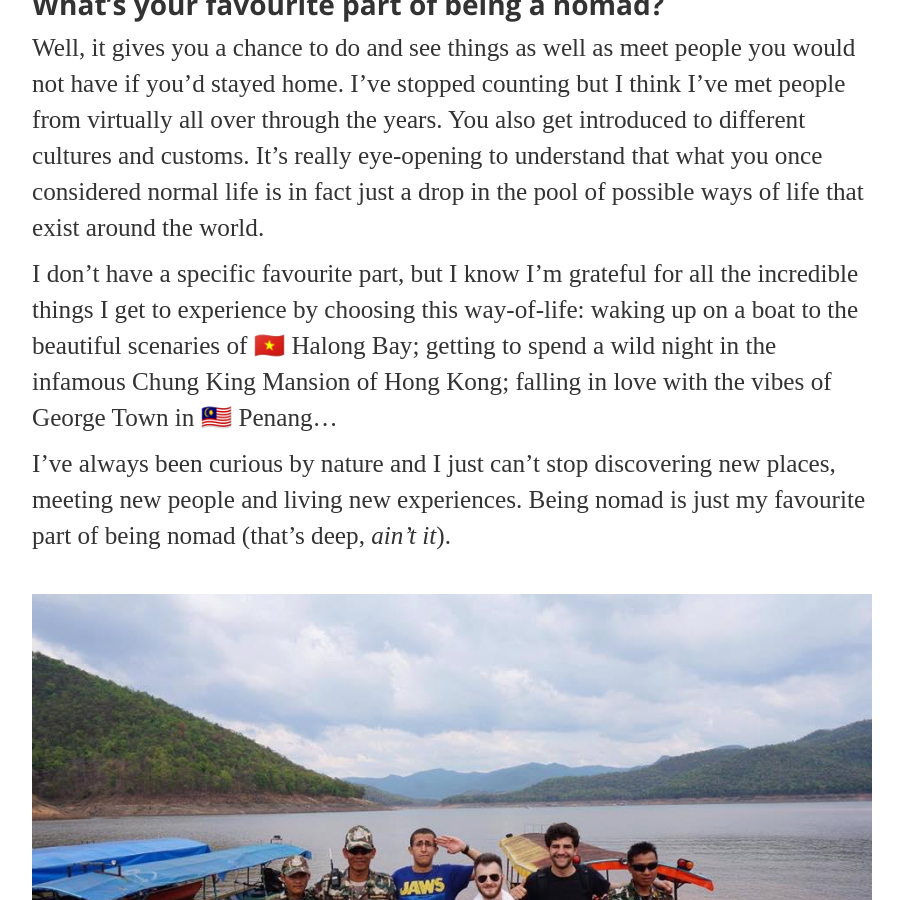
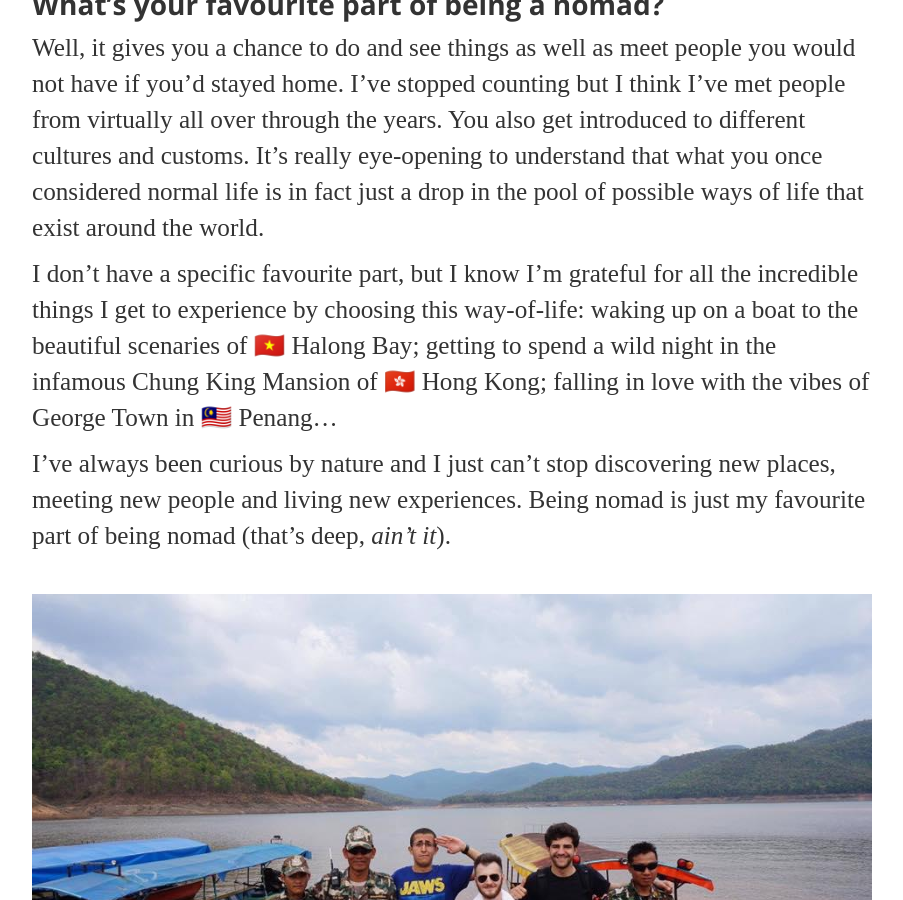
Before and after one commit to RichardLitt/nomad-as-fuck, a Jekyll site: the page built from _posts/2018-02-08-amine-mouafik.md, in a window 1280 px wide and 900 px high, scrolled down 1681 px. Shown: the whole window, without its empty margins (188-1091 px from the left). Built offline with Jekyll 4.4.1, drawn with Linux system fonts in a browser that asks for light colours; nearby versions of some CDN libraries; some web fonts are replaced.

```diff
--- a/_posts/2018-02-08-amine-mouafik.md
+++ b/_posts/2018-02-08-amine-mouafik.md
@@ -26,7 +26,7 @@ I guess all that combined makes me pretty nomadic! 😜
 ### What's your favourite part of being a nomad?
 Well, it gives you a chance to do and see things as well as meet people you would not have if you'd stayed home. I've stopped counting but I think I've met people from virtually all over through the years. You also get introduced to different cultures and customs. It's really eye-opening to understand that what you once considered normal life is in fact just a drop in the pool of possible ways of life that exist around the world.
 
-I don't have a specific favourite part, but I know I'm grateful for all the incredible things I get to experience by choosing this way-of-life: waking up on a boat to the beautiful scenaries of 🇻🇳 Halong Bay; getting to spend a wild night in the infamous Chung King Mansion of Hong Kong; falling in love with the vibes of George Town in 🇲🇾 Penang...
+I don't have a specific favourite part, but I know I'm grateful for all the incredible things I get to experience by choosing this way-of-life: waking up on a boat to the beautiful scenaries of 🇻🇳 Halong Bay; getting to spend a wild night in the infamous Chung King Mansion of 🇭🇰 Hong Kong; falling in love with the vibes of George Town in 🇲🇾 Penang...
 
 I've always been curious by nature and I just can't stop discovering new places, meeting new people and living new experiences. Being nomad is just my favourite part of being nomad (that's deep, *ain't it*).
 
```
